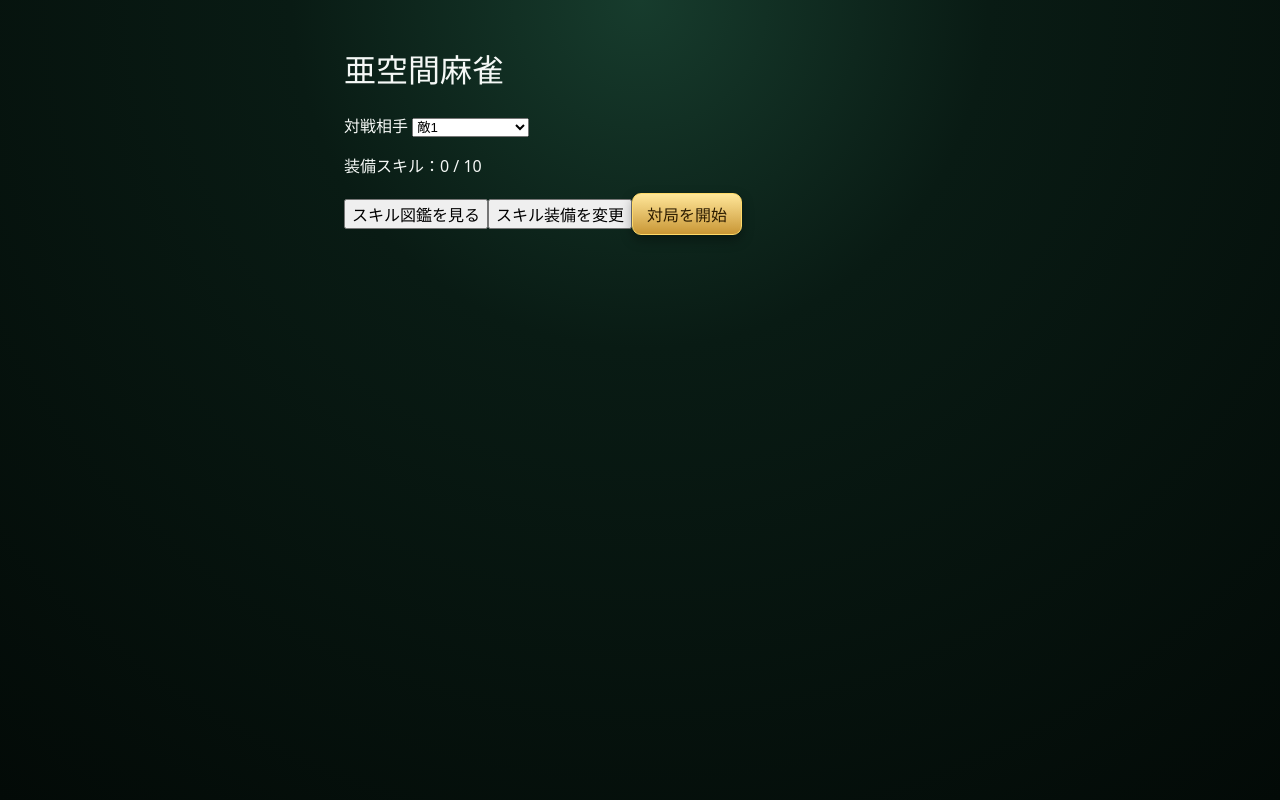
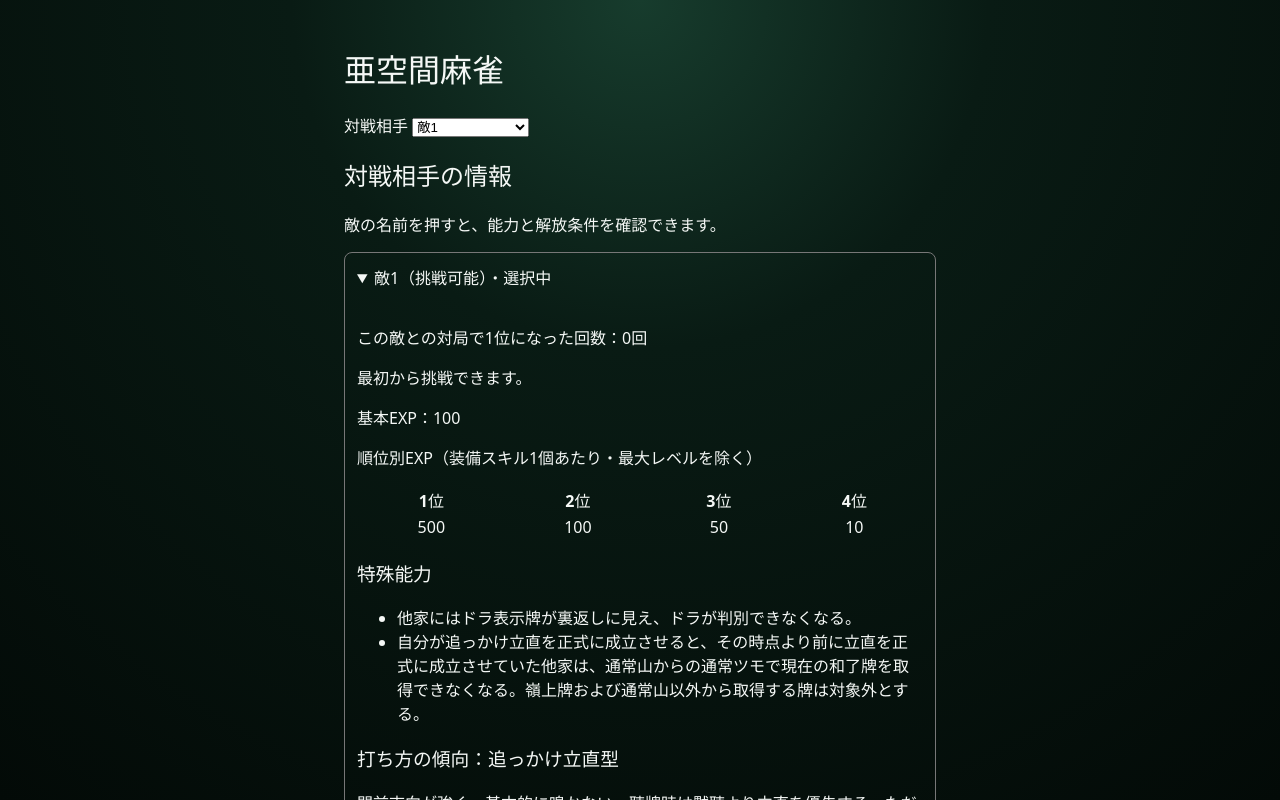
Before and after one commit to takugo20/mahjong-skill-game, a React (Vite) app: page / in a window 1280 px wide. Built offline with nearby package versions, Linux system fonts and the light colour scheme.

Commit message:
Add EnemyGuide component to AkuukanGame

```diff
--- a/src/AkuukanGame.tsx
+++ b/src/AkuukanGame.tsx
@@ -1,3 +1,4 @@
+import { EnemyGuide } from "./EnemyGuide";
 import { SkillCatalog } from "./SkillCatalog";
 import { MatchGrowthResult } from "./MatchGrowthResult";
 import { useCallback, useRef, useState } from "react";
@@ -215,6 +216,11 @@ export function AkuukanGame() {
             ))}
           </select>
 
+          <EnemyGuide
+            selectedEnemyId={enemyId}
+            progress={loaded.saveData.enemyProgress}
+          />
+
           <p>
             装備スキル：
             {loaded.saveData.equippedSkills.length} / 10
```
